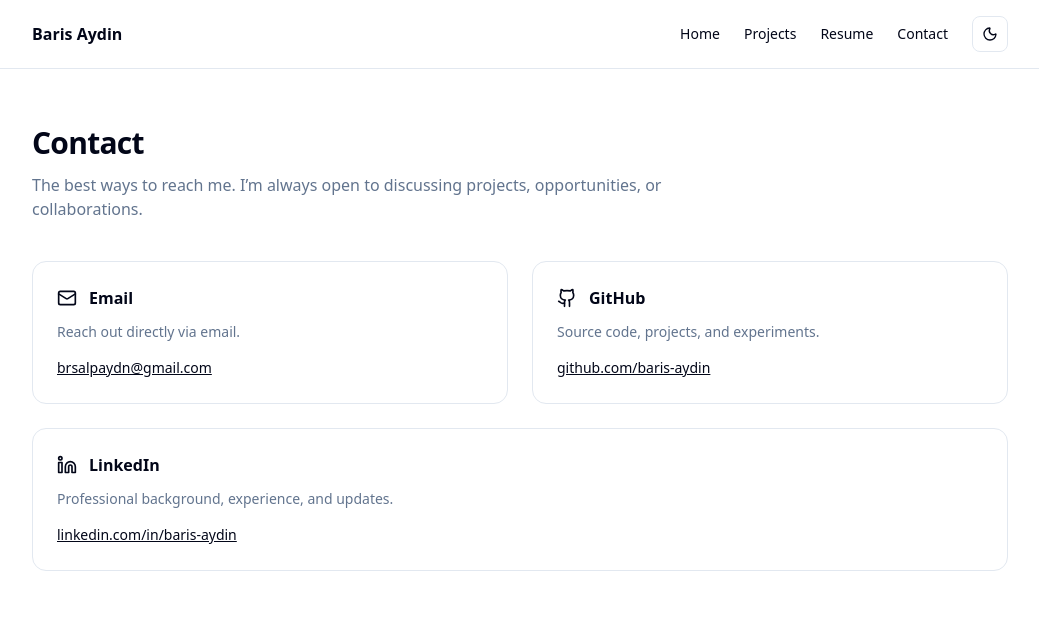
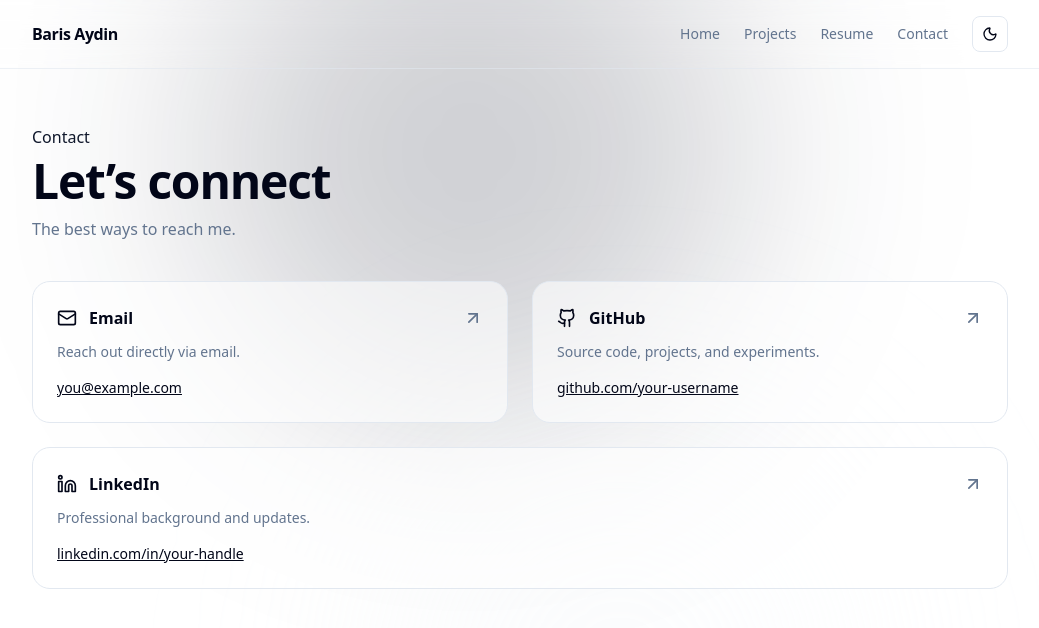
Before and after one commit to baris-aydin/personal-site, a Next.js app: page /contact in a window 1280 px wide. Shown: the top 628 px of the page, without its empty margins (120-1159 px from the left). Built offline with nearby package versions, Linux system fonts and the light colour scheme.

Commit message:
Updated projects, resume, contact

```diff
--- a/app/contact/page.tsx
+++ b/app/contact/page.tsx
@@ -1,76 +1,78 @@
-import { SiteNav } from "@/components/site-nav";
-import { Mail, Github, Linkedin } from "lucide-react";
+import { PageShell } from "@/components/page-shell";
 import Link from "next/link";
+import { Mail, Github, Linkedin, ArrowUpRight } from "lucide-react";
 
 export default function ContactPage() {
   return (
-    <main className="min-h-screen">
-      <SiteNav />
-
+    <PageShell>
       <div className="mx-auto max-w-5xl px-6 py-14">
-        <h1 className="text-3xl font-bold tracking-tight">Contact</h1>
+        <div className="fade-in-up">
+          <span className="text-primary font-medium mb-2 block">Contact</span>
+          <h1 className="text-4xl md:text-5xl font-bold tracking-tight">
+            Let’s connect
+          </h1>
           <p className="mt-3 max-w-2xl text-muted-foreground">
-          The best ways to reach me. I’m always open to discussing projects,
-          opportunities, or collaborations.
+            The best ways to reach me.
           </p>
+        </div>
 
         <div className="mt-10 grid gap-6 sm:grid-cols-2">
-          {/* Email */}
-          <div className="rounded-xl border p-6">
+          <a
+            className="fade-in-up delay-100 card-hover rounded-2xl border bg-card/60 p-6 block"
+            href="mailto:you@example.com"
+          >
+            <div className="flex items-center justify-between">
               <div className="flex items-center gap-3">
                 <Mail className="h-5 w-5" />
                 <h2 className="font-semibold">Email</h2>
               </div>
+              <ArrowUpRight className="h-5 w-5 text-muted-foreground" />
+            </div>
             <p className="mt-3 text-sm text-muted-foreground">
               Reach out directly via email.
             </p>
-            <a
-              href="mailto:you@example.com"
-              className="mt-4 inline-block text-sm underline"
+            <p className="mt-4 text-sm underline">you@example.com</p>
+          </a>
+
+          <Link
+            className="fade-in-up delay-200 card-hover rounded-2xl border bg-card/60 p-6 block"
+            href="https://github.com/your-username"
+            target="_blank"
+            rel="noreferrer"
           >
-              brsalpaydn@gmail.com
-            </a>
-          </div>
-
-          {/* GitHub */}
-          <div className="rounded-xl border p-6">
+            <div className="flex items-center justify-between">
               <div className="flex items-center gap-3">
                 <Github className="h-5 w-5" />
                 <h2 className="font-semibold">GitHub</h2>
               </div>
+              <ArrowUpRight className="h-5 w-5 text-muted-foreground" />
+            </div>
             <p className="mt-3 text-sm text-muted-foreground">
               Source code, projects, and experiments.
             </p>
+            <p className="mt-4 text-sm underline">github.com/your-username</p>
+          </Link>
+
           <Link
-              href="https://github.com/baris-aydin"
+            className="fade-in-up delay-300 card-hover rounded-2xl border bg-card/60 p-6 block sm:col-span-2"
+            href="https://linkedin.com/in/your-handle"
             target="_blank"
             rel="noreferrer"
-              className="mt-4 inline-block text-sm underline"
           >
-              github.com/baris-aydin
-            </Link>
-          </div>
-
-          {/* LinkedIn */}
-          <div className="rounded-xl border p-6 sm:col-span-2">
+            <div className="flex items-center justify-between">
               <div className="flex items-center gap-3">
                 <Linkedin className="h-5 w-5" />
                 <h2 className="font-semibold">LinkedIn</h2>
               </div>
+              <ArrowUpRight className="h-5 w-5 text-muted-foreground" />
+            </div>
             <p className="mt-3 text-sm text-muted-foreground">
-              Professional background, experience, and updates.
+              Professional background and updates.
             </p>
-            <Link
-              href="https://linkedin.com/in/baris-aydin-323837349"
-              target="_blank"
-              rel="noreferrer"
-              className="mt-4 inline-block text-sm underline"
-            >
-              linkedin.com/in/baris-aydin
+            <p className="mt-4 text-sm underline">linkedin.com/in/your-handle</p>
           </Link>
         </div>
       </div>
-      </div>
-    </main>
+    </PageShell>
   );
 }
--- a/app/globals.css
+++ b/app/globals.css
@@ -164,3 +164,70 @@
 .card-hover:hover {
   transform: translateY(-2px);
 }
+:root {
+  --glow-primary: 0 0 40px hsl(var(--primary) / 0.35);
+}
+
+/* Gradient text helper */
+.gradient-text {
+  background: linear-gradient(
+    90deg,
+    hsl(var(--primary)) 0%,
+    hsl(var(--secondary)) 100%
+  );
+  -webkit-background-clip: text;
+  background-clip: text;
+  color: transparent;
+}
+
+/* Entry animation */
+@keyframes fadeInUp {
+  from {
+    opacity: 0;
+    transform: translateY(14px);
+  }
+  to {
+    opacity: 1;
+    transform: translateY(0);
+  }
+}
+
+.fade-in-up {
+  opacity: 0;
+  animation: fadeInUp 700ms ease forwards;
+}
+
+.delay-0 { animation-delay: 0ms; }
+.delay-100 { animation-delay: 100ms; }
+.delay-200 { animation-delay: 200ms; }
+.delay-300 { animation-delay: 300ms; }
+.delay-400 { animation-delay: 400ms; }
+.delay-500 { animation-delay: 500ms; }
+.delay-600 { animation-delay: 600ms; }
+
+/* Card hover behavior */
+.card-hover {
+  transition: transform 500ms ease, border-color 500ms ease, box-shadow 500ms ease;
+}
+.card-hover:hover {
+  transform: translateY(-2px);
+  box-shadow: 0 10px 30px hsl(0 0% 0% / 0.25);
+}
+
+/* Glass / blur panel */
+.glass {
+  background: hsl(var(--background) / 0.70);
+  backdrop-filter: blur(12px);
+  -webkit-backdrop-filter: blur(12px);
+}
+
+/* Soft animated blob */
+@keyframes blobFloat {
+  0% { transform: translate(0, 0) scale(1); }
+  50% { transform: translate(10px, -12px) scale(1.05); }
+  100% { transform: translate(0, 0) scale(1); }
+}
+
+.blob {
+  animation: blobFloat 10s ease-in-out infinite;
+}
--- a/app/page.tsx
+++ b/app/page.tsx
@@ -145,9 +145,9 @@ export default function HomePage() {
             </span>
           </div>
 
-          <h1 className="text-5xl md:text-7xl font-bold mb-6 leading-[1.15] fade-in-up delay-100">
+          <h1 className="text-5xl md:text-7xl font-bold mb-6 leading-[1.2] fade-in-up delay-100">
             <span className="block text-foreground">Hi, I'm</span>
-            <span className="block bg-gradient-to-r from-primary to-secondary bg-clip-text text-transparent leading-[1.15] pb-1">Baris Aydin</span>
+            <span className="block bg-gradient-to-r from-primary to-secondary bg-clip-text text-transparent leading-[1.2] pb-1">Baris Aydin</span>
           </h1>
 
           <p className="text-xl md:text-2xl text-muted-foreground mb-10 max-w-2xl mx-auto fade-in-up delay-200">
--- a/app/projects/page.tsx
+++ b/app/projects/page.tsx
@@ -1,52 +1,93 @@
 import Link from "next/link";
-import { SiteNav } from "@/components/site-nav";
+import { PageShell } from "@/components/page-shell";
+import { ArrowUpRight, Github, Code } from "lucide-react";
 
 const PROJECTS = [
   {
     title: "Twitter/X Timestamp Finder",
     description:
-      "An OCR-powered automation tool that indexes and filters Twitter/X screenshots based on extracted timestamps. The system uses PaddleOCR and OpenCV to detect and parse date/time information, supporting exact, windowed, and time-range matching for accurate retrieval. A Streamlit-based drag-and-drop interface allows users to upload screenshots in bulk and export matched results as ZIP files. The application was containerized with Docker and deployed to Railway.app for scalable, production-ready access.",
-    github: "https://github.com/baris-aydin/tweet-time-indexer",
+      "An OCR-powered automation tool that indexes and filters Twitter/X screenshots based on extracted timestamps. Uses PaddleOCR and OpenCV to detect and parse date/time, with exact, windowed, and time-range matching. Includes a Streamlit drag-and-drop UI and ZIP export for bulk results. Containerized with Docker and deployed on Railway for production-ready access.",
+    tags: ["Python", "PaddleOCR", "OpenCV", "Streamlit", "Docker", "Railway"],
+    github: "https://github.com/your-username/your-repo",
   },
   {
     title: "Hiking Assistant Vest",
     description:
-      "A smart hiking system combining embedded hardware and mobile software to deliver real-time environmental and movement data. A Raspberry Pi–based vest collects sensor data (temperature, air quality, motion) and communicates with a cross-platform mobile app using BLE and MQTT. The system supports features such as step tracking, location visualization, and safety-related event detection. The project focused on reliable sensor integration, efficient wireless communication, and clear real-time data presentation.",
-    github: "https://github.com/mesmi/Hiking-Assistant-Vest",
+      "A smart hiking system combining embedded hardware and mobile software to deliver real-time environmental and motion data. A Raspberry Pi–based vest collects sensor data and communicates with a cross-platform app using BLE and MQTT. Supports features like step tracking and safety-related event detection. Focused on reliable sensor integration, efficient wireless communication, and clear real-time presentation.",
+    tags: ["Raspberry Pi", "Python", "BLE", "MQTT", "React Native"],
+    github: "https://github.com/your-username/your-repo",
   },
   {
-    title: "Security System",
+    title: "Security System (STM32 + FreeRTOS)",
     description:
-      "An embedded security system built on the STM32 Nucleo-F446RE using C and FreeRTOS, designed for responsive real-time operation. The system integrates a keypad for password entry, an OLED display and LEDs for status feedback, a motion sensor for intrusion detection, and a buzzer for alerts. Multiple FreeRTOS tasks were used to handle input processing, sensor monitoring, and system feedback concurrently. The project emphasized real-time responsiveness, task synchronization, and reliable hardware–software interaction.",
-    github: "https://github.com/your-handle/your-repo",
+      "An embedded security system built on STM32 using C and FreeRTOS for responsive real-time behavior. Integrates keypad input, OLED + LED status, motion detection, and buzzer alerts. Uses multiple tasks to handle input, sensor monitoring, and feedback concurrently. Emphasized task coordination and reliable hardware–software interaction.",
+    tags: ["C", "FreeRTOS", "STM32", "Embedded"],
+    github: "https://github.com/your-username/your-repo",
   },
   {
     title: "Personal Task Management Web App",
     description:
-      "A full-stack task management application developed with React, Node.js, Express, and MongoDB, featuring JWT-based authentication for secure user access. The app exposes RESTful APIs to create, update, and delete tasks while maintaining consistent data flow between client and server. A minimalist, user-friendly interface was designed to prioritize clarity and ease of use. The project applied version control, error handling, and scalable backend design practices.",
-    github: "https://github.com/your-handle/your-repo",
+      "A full-stack task manager built with React, Node.js/Express, and MongoDB with JWT authentication. Designed RESTful APIs to create, update, and delete tasks while keeping data flow consistent between client and server. Implemented a minimalist UI focused on clarity and speed. Applied Git-based workflow, error handling, and scalable backend patterns.",
+    tags: ["React", "Node.js", "Express", "MongoDB", "JWT", "REST"],
+    github: "https://github.com/your-username/your-repo",
   },
 ];
 
 export default function ProjectsPage() {
   return (
-    <main className="min-h-screen">
-      <SiteNav />
-
+    <PageShell>
       <div className="mx-auto max-w-5xl px-6 py-14">
-        <h1 className="text-3xl font-bold tracking-tight">Projects</h1>
-        <p className="mt-3 text-muted-foreground max-w-2xl">
-          Selected work across embedded/systems/dev tooling. Each project includes context, what I built, and links.
-        </p>
+        <div className="fade-in-up">
+          <span className="text-primary font-medium mb-2 block">Portfolio</span>
+          <h1 className="text-4xl md:text-5xl font-bold tracking-tight">
+            Projects
+          </h1>
+          <p className="mt-3 text-muted-foreground max-w-2xl">
+            Selected work across embedded systems, automation tooling, and full-stack development.
+          </p>
+        </div>
 
         <div className="mt-10 grid gap-6 md:grid-cols-2">
-          {PROJECTS.map((p) => (
-            <div key={p.title} className="rounded-xl border p-6">
-              <h2 className="text-xl font-semibold">{p.title}</h2>
-              <p className="mt-3 text-sm text-muted-foreground">{p.description}</p>
+          {PROJECTS.map((p, i) => (
+            <div
+              key={p.title}
+              className="fade-in-up card-hover rounded-2xl border border-border bg-card/60 p-6"
+              style={{ animationDelay: `${100 + i * 80}ms` }}
+            >
+              <div className="flex items-start justify-between gap-4">
+                <div className="flex items-center gap-3">
+                  <div className="h-11 w-11 rounded-xl bg-gradient-to-br from-primary to-secondary flex items-center justify-center">
+                    <Code className="h-5 w-5 text-primary-foreground" />
+                  </div>
+                  <h2 className="text-xl font-semibold">{p.title}</h2>
+                </div>
 
-              <div className="mt-5 flex items-center gap-4 text-sm">
-                <Link className="underline" href={p.github} target="_blank" rel="noreferrer">
+                <ArrowUpRight className="h-5 w-5 text-muted-foreground" />
+              </div>
+
+              <p className="mt-4 text-sm text-muted-foreground leading-relaxed">
+                {p.description}
+              </p>
+
+              <div className="mt-5 flex flex-wrap gap-2">
+                {p.tags.map((t) => (
+                  <span
+                    key={t}
+                    className="rounded-full bg-muted px-3 py-1 text-xs text-muted-foreground"
+                  >
+                    {t}
+                  </span>
+                ))}
+              </div>
+
+              <div className="mt-6 flex items-center gap-4 text-sm">
+                <Link
+                  className="inline-flex items-center gap-2 underline"
+                  href={p.github}
+                  target="_blank"
+                  rel="noreferrer"
+                >
+                  <Github className="h-4 w-4" />
                   GitHub
                 </Link>
               </div>
@@ -54,6 +95,6 @@ export default function ProjectsPage() {
           ))}
         </div>
       </div>
-    </main>
+    </PageShell>
   );
 }
--- a/app/resume/page.tsx
+++ b/app/resume/page.tsx
@@ -1,4 +1,4 @@
-import { SiteNav } from "@/components/site-nav";
+import { PageShell } from "@/components/page-shell";
 import Link from "next/link";
 
 type TimelineEntry = {
@@ -69,14 +69,14 @@ function TimelineItem({
     <div className="grid grid-cols-[20px_1fr] gap-4">
       {/* Left rail */}
       <div className="relative flex justify-center">
-        <div className="mt-2 h-3 w-3 rounded-full border bg-background" />
+        <div className="mt-2 h-3 w-3 rounded-full border border-border bg-background" />
         {!isLast && <div className="absolute top-6 bottom-0 w-px bg-border" />}
       </div>
 
       {/* Content */}
       <div className="pb-10">
         <div className="flex flex-col gap-1">
-          <h3 className="text-base font-semibold">{title}</h3>
+          <h3 className="text-base font-semibold text-foreground">{title}</h3>
           <div className="text-sm text-muted-foreground">
             {org} • {location}
           </div>
@@ -103,8 +103,8 @@ function TimelineSection({
   items: TimelineEntry[];
 }) {
   return (
-    <section className="rounded-xl border p-6">
-      <h2 className="text-lg font-semibold">{heading}</h2>
+    <div>
+      <h2 className="text-lg font-semibold text-foreground">{heading}</h2>
       {subheading ? (
         <p className="mt-1 text-sm text-muted-foreground">{subheading}</p>
       ) : null}
@@ -118,34 +118,42 @@ function TimelineSection({
           />
         ))}
       </div>
-    </section>
+    </div>
   );
 }
 
 export default function ResumePage() {
   return (
-    <main className="min-h-screen">
-      <SiteNav />
-
+    <PageShell>
       <div className="mx-auto max-w-5xl px-6 py-14">
-        <h1 className="text-3xl font-bold tracking-tight">Background</h1>
+        <div className="fade-in-up">
+          <span className="mb-2 block font-medium text-primary">Background</span>
+          <h1 className="text-4xl md:text-5xl font-bold tracking-tight">
+            Experience & Education
+          </h1>
           <p className="mt-3 max-w-2xl text-muted-foreground">
-          A quick timeline of my experience and education. For the full details,
-          download the PDF below.
+            A quick timeline of my experience and education, plus a PDF download.
           </p>
+        </div>
 
         <div className="mt-10 grid gap-8">
+          {/* Experience */}
+          <section className="fade-in-up card-hover rounded-2xl border border-border bg-card/60 p-6 delay-100">
             <TimelineSection
               heading="Experience"
               subheading="Most recent first."
               items={EXPERIENCE}
             />
+          </section>
 
+          {/* Education */}
+          <section className="fade-in-up card-hover rounded-2xl border border-border bg-card/60 p-6 delay-200">
             <TimelineSection heading="Education" items={EDUCATION} />
+          </section>
 
-          {/* PDF download (bottom) */}
-          <section className="rounded-xl border p-6">
-            <h2 className="text-lg font-semibold">Resume PDF</h2>
+          {/* PDF download */}
+          <section className="fade-in-up card-hover rounded-2xl border border-border bg-card/60 p-6 delay-300">
+            <h2 className="text-lg font-semibold text-foreground">Resume PDF</h2>
             <p className="mt-2 text-sm text-muted-foreground">
               Download the one-page resume version.
             </p>
@@ -174,6 +182,6 @@ export default function ResumePage() {
           </section>
         </div>
       </div>
-    </main>
+    </PageShell>
   );
 }
--- /dev/null
+++ b/components/page-shell.tsx
@@ -0,0 +1,24 @@
+import { SiteNav } from "@/components/site-nav";
+
+export function PageShell({
+  children,
+  showBlobs = true,
+}: {
+  children: React.ReactNode;
+  showBlobs?: boolean;
+}) {
+  return (
+    <div className="min-h-screen bg-background text-foreground overflow-hidden">
+      <SiteNav />
+
+      {showBlobs && (
+        <div className="pointer-events-none absolute inset-0 overflow-hidden">
+          <div className="blob absolute -top-24 left-1/4 h-[520px] w-[520px] rounded-full bg-primary/20 blur-[110px]" />
+          <div className="blob absolute -bottom-28 right-1/4 h-[460px] w-[460px] rounded-full bg-secondary/20 blur-[110px]" />
+        </div>
+      )}
+
+      <div className="relative z-10">{children}</div>
+    </div>
+  );
+}
--- a/components/site-nav.tsx
+++ b/components/site-nav.tsx
@@ -3,17 +3,25 @@ import { ThemeToggle } from "@/components/theme-toggle";
 
 export function SiteNav() {
   return (
-    <header className="sticky top-0 z-50 border-b bg-background/80 backdrop-blur">
+    <header className="sticky top-0 z-50 border-b border-border/60 glass">
       <nav className="mx-auto flex max-w-5xl items-center justify-between px-6 py-4">
-        <Link href="/" className="font-semibold">
+        <Link href="/" className="font-semibold tracking-tight">
           Baris Aydin
         </Link>
 
         <div className="flex items-center gap-6 text-sm">
-          <Link className="hover:underline" href="/">Home</Link>
-          <Link className="hover:underline" href="/projects">Projects</Link>
-          <Link className="hover:underline" href="/resume">Resume</Link>
-          <Link className="hover:underline" href="/contact">Contact</Link>
+          <Link className="text-muted-foreground hover:text-foreground transition-colors" href="/">
+            Home
+          </Link>
+          <Link className="text-muted-foreground hover:text-foreground transition-colors" href="/projects">
+            Projects
+          </Link>
+          <Link className="text-muted-foreground hover:text-foreground transition-colors" href="/resume">
+            Resume
+          </Link>
+          <Link className="text-muted-foreground hover:text-foreground transition-colors" href="/contact">
+            Contact
+          </Link>
           <ThemeToggle />
         </div>
       </nav>
```
Lines whose indentation alone changed are shown as unchanged.
